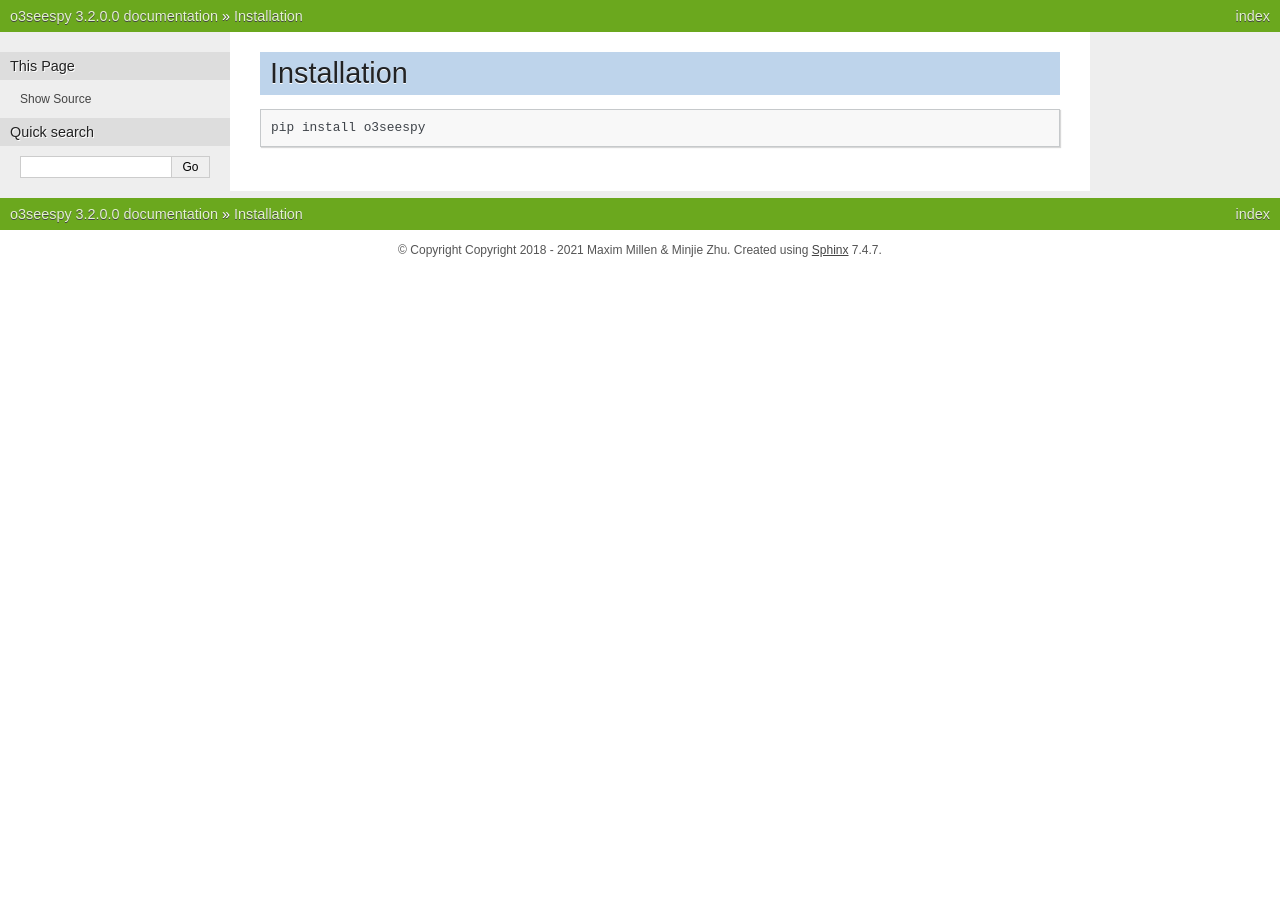
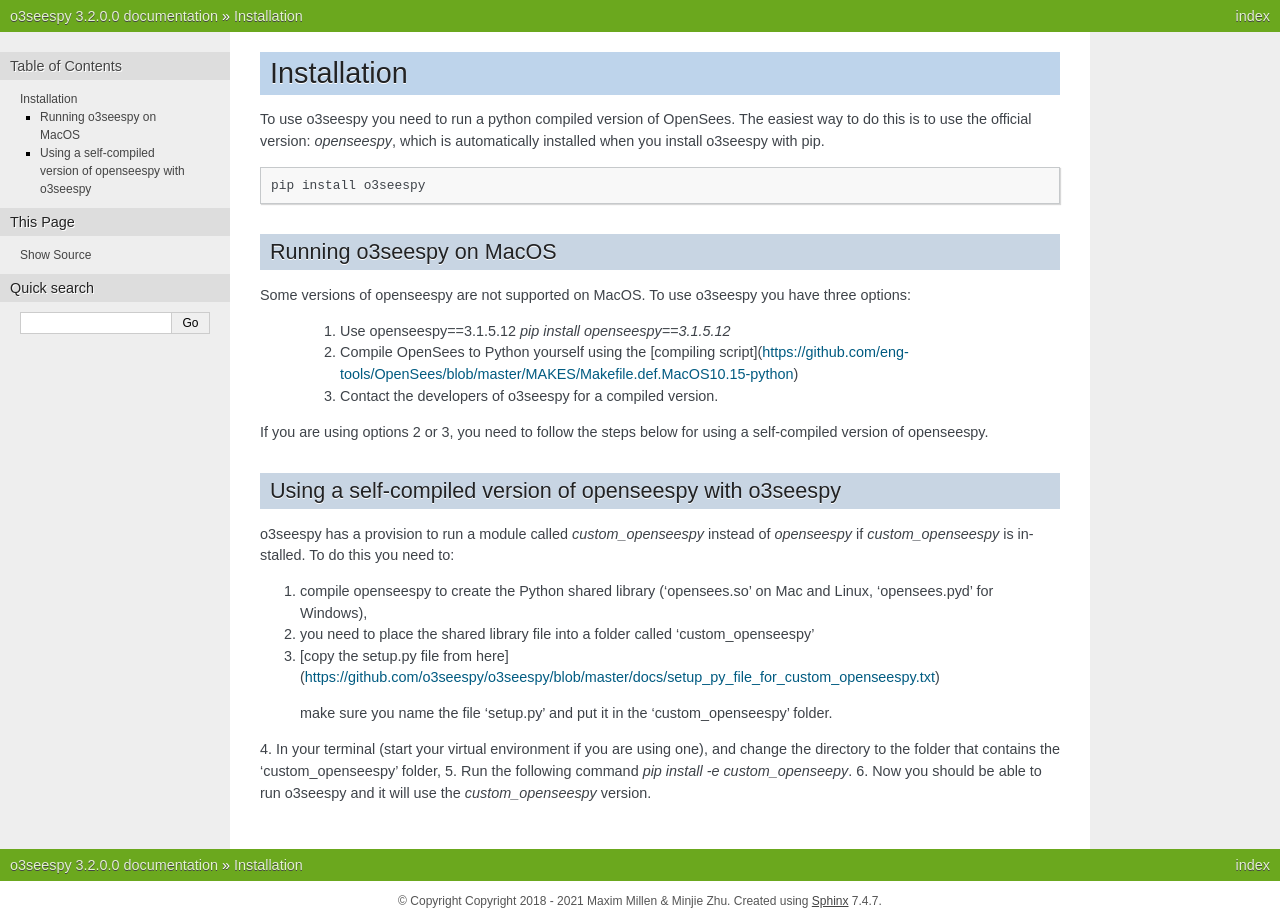
Before and after one commit to o3seespy/o3seespy, a Sphinx documentation site: the page built from docs/install.rst, in a window 1280 px wide. Built offline with Sphinx 7.4.7, drawn with Linux system fonts in a browser that asks for light colours; formulas are drawn with MathJax 3; before the commit the page ends 900 px from its top, so only the background shows below that.

Commit message:
Added instructions for running o3seespy with a custom version of opensees.

```diff
--- a/HISTORY.rst
+++ b/HISTORY.rst
@@ -29,7 +29,7 @@
 3.1.0.27 (2020-09-21)
 ---------------------
 * Added `algorithm.ModifiedNewton`
-* Added Parameter
+* Added `Parameter`
 * Changed install requirements to support latest version of openseespy on Windows and Linux
 
 
--- a/docs/install.rst
+++ b/docs/install.rst
@@ -1,6 +1,37 @@
 Installation
 ============
+
+To use o3seespy you need to run a python compiled version of OpenSees.
+The easiest way to do this is to use the official version: `openseespy`, which is automatically installed
+when you install o3seespy with pip.
 
 .. code:: bash
 
     pip install o3seespy
+
+Running o3seespy on MacOS
+-------------------------
+
+Some versions of openseespy are not supported on MacOS. To use o3seespy you have three options:
+
+ 1. Use openseespy==3.1.5.12 `pip install openseespy==3.1.5.12`
+ 2. Compile OpenSees to Python yourself using the [compiling script](https://github.com/eng-tools/OpenSees/blob/master/MAKES/Makefile.def.MacOS10.15-python)
+ 3. Contact the developers of o3seespy for a compiled version.
+
+If you are using options 2 or 3, you need to follow the steps below for using a self-compiled version of openseespy.
+
+
+Using a self-compiled version of openseespy with o3seespy
+---------------------------------------------------------
+
+o3seespy has a provision to run a module called `custom_openseespy` instead of `openseespy` if `custom_openseespy` is installed.
+To do this you need to:
+
+1. compile openseespy to create the Python shared library ('opensees.so' on Mac and Linux, 'opensees.pyd' for Windows),
+2. you need to place the shared library file into a folder called 'custom_openseespy'
+3. [copy the setup.py file from here](https://github.com/o3seespy/o3seespy/blob/master/docs/setup_py_file_for_custom_openseespy.txt)
+ make sure you name the file 'setup.py' and put it in the 'custom_openseespy' folder.
+4. In your terminal (start your virtual environment if you are using one), and change the directory to the folder
+that contains the 'custom_openseespy' folder,
+5. Run the following command `pip install -e custom_openseepy`.
+6. Now you should be able to run o3seespy and it will use the `custom_openseespy` version.
```
Also changed, not shown: docs/setup_py_file_for_custom_openseespy.txt (added, +37 -0 lines), 2 other files.
